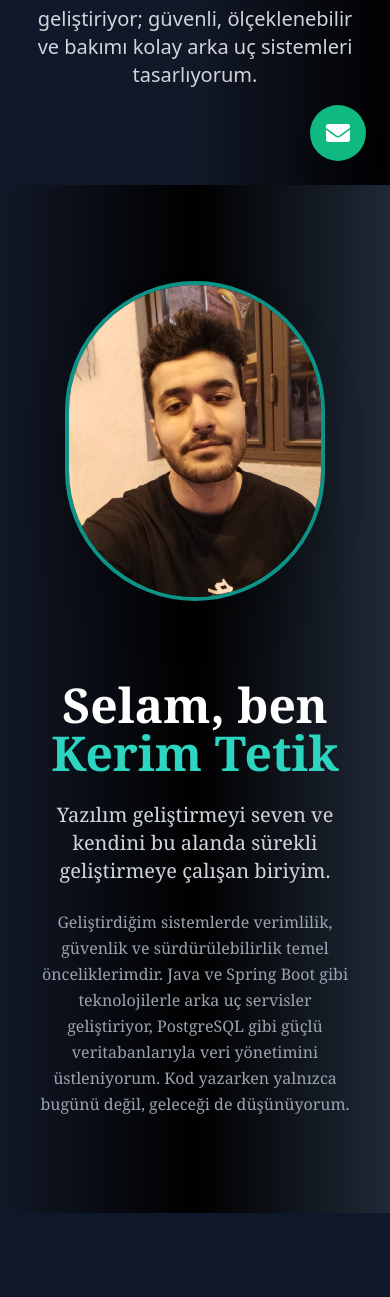
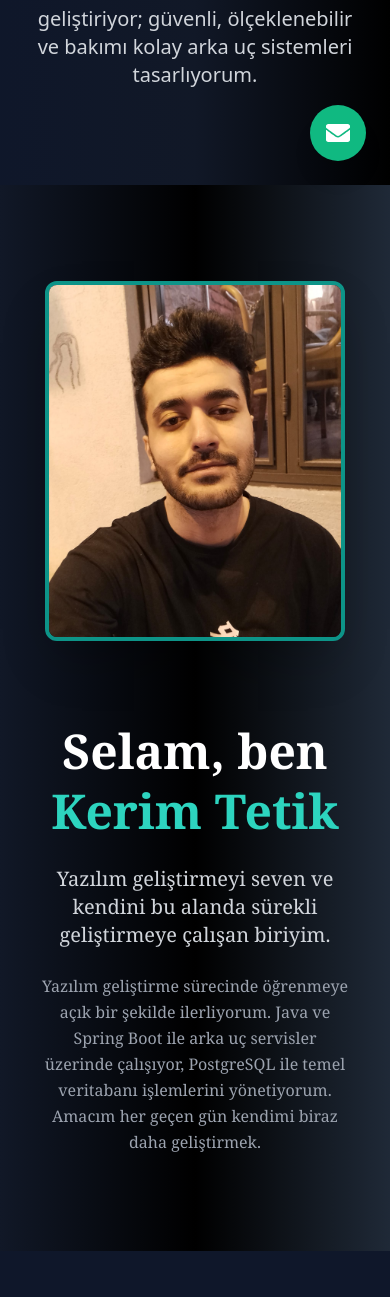
Before and after one commit to kerimtetik/portfolyo, a React (Create React App) app: page / in a window 390 px wide. Shown: the part 659-1956 px from the top of the page. Built offline with nearby package versions, Linux system fonts and the light colour scheme.

Commit message:
Update HeroSection.js

```diff
--- a/src/components/HeroSection.js
+++ b/src/components/HeroSection.js
@@ -1,4 +1,3 @@
-// src/components/HeroSection.jsx
 import React from "react";
 import { FaGithub, FaLinkedin } from "react-icons/fa";
 
@@ -8,22 +7,20 @@ const HeroSection = () => {
 
       {/* Metin Alanı */}
       <div className="w-full lg:w-1/2 mt-10 lg:mt-0 text-center lg:text-left">
-        <h1 className="text-5xl sm:text-6xl md:text-7xl font-bold mb-6">
+        <h1 className="text-5xl sm:text-6xl md:text-7xl font-bold mb-6 leading-tight">
           Selam, ben <span className="text-teal-400">Kerim Tetik</span>
         </h1>
         <p className="text-xl text-gray-300 font-light mb-6">
           Yazılım geliştirmeyi seven ve kendini bu alanda sürekli geliştirmeye çalışan biriyim.
         </p>
         <p className="text-gray-400 leading-relaxed max-w-xl mx-auto lg:mx-0 text-base">
-          Geliştirdiğim sistemlerde verimlilik, güvenlik ve sürdürülebilirlik temel önceliklerimdir. Java ve Spring Boot gibi teknolojilerle arka uç servisler geliştiriyor, PostgreSQL gibi güçlü veritabanlarıyla veri yönetimini üstleniyorum. Kod yazarken yalnızca bugünü değil, geleceği de düşünüyorum.
+          Yazılım geliştirme sürecinde öğrenmeye açık bir şekilde ilerliyorum. Java ve Spring Boot ile arka uç servisler üzerinde çalışıyor, PostgreSQL ile temel veritabanı işlemlerini yönetiyorum. Amacım her geçen gün kendimi biraz daha geliştirmek.
         </p>
-
-
       </div>
 
-      {/* Görsel Alanı */}
+      {/* Görsel Alanı (karesel yapı) */}
       <div className="w-full lg:w-1/2 flex justify-center mb-10 lg:mb-0">
-        <div className="w-[260px] sm:w-[320px] h-[320px] sm:h-[380px] rounded-full overflow-hidden shadow-2xl border-4 border-teal-600">
+        <div className="w-[300px] sm:w-[360px] h-[360px] sm:h-[400px] rounded-xl overflow-hidden shadow-2xl border-4 border-teal-600 hover:scale-105 transition duration-700 ease-in-out">
           <img
             src="/profil2.jpg"
             alt="Kerim Tetik Portre"
```
